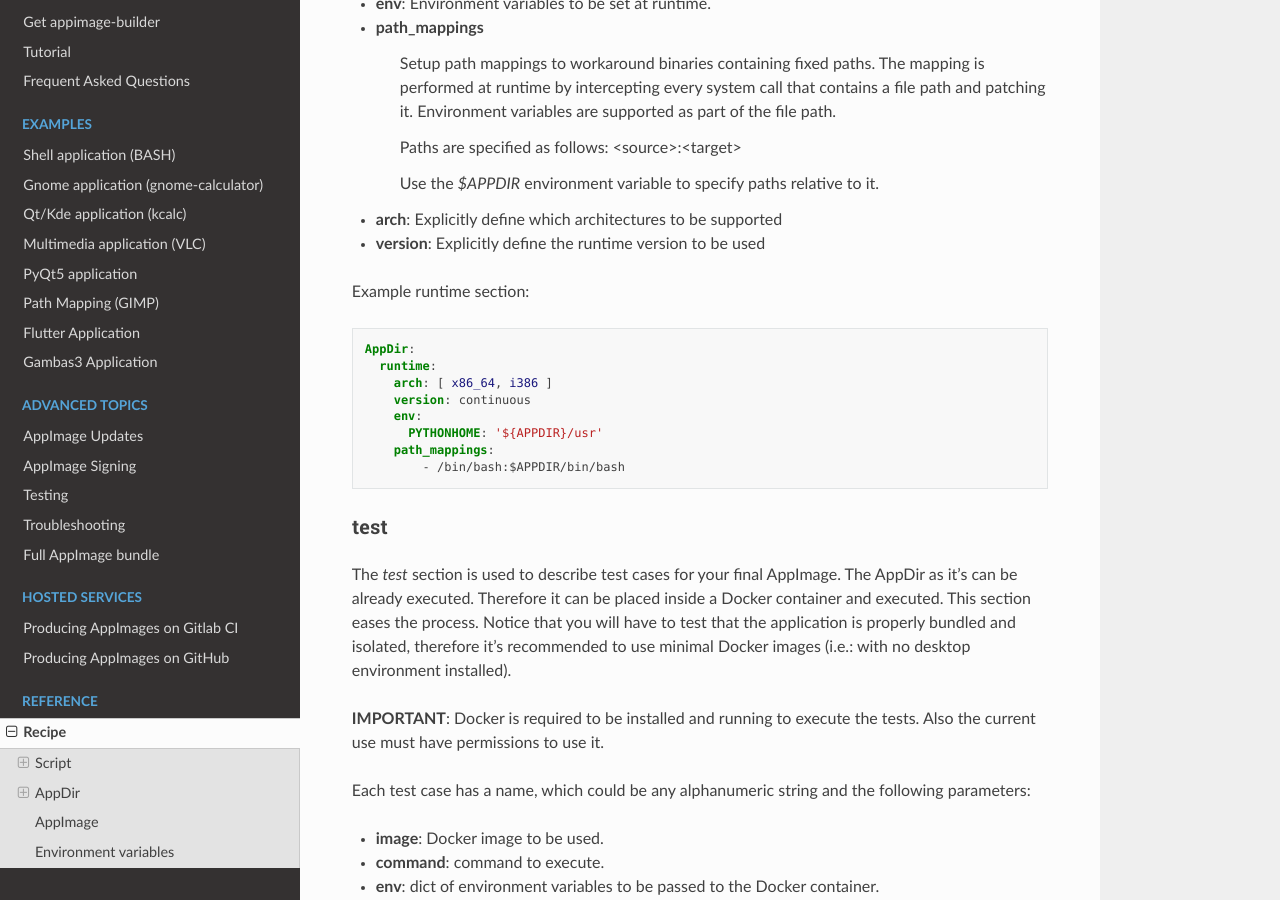
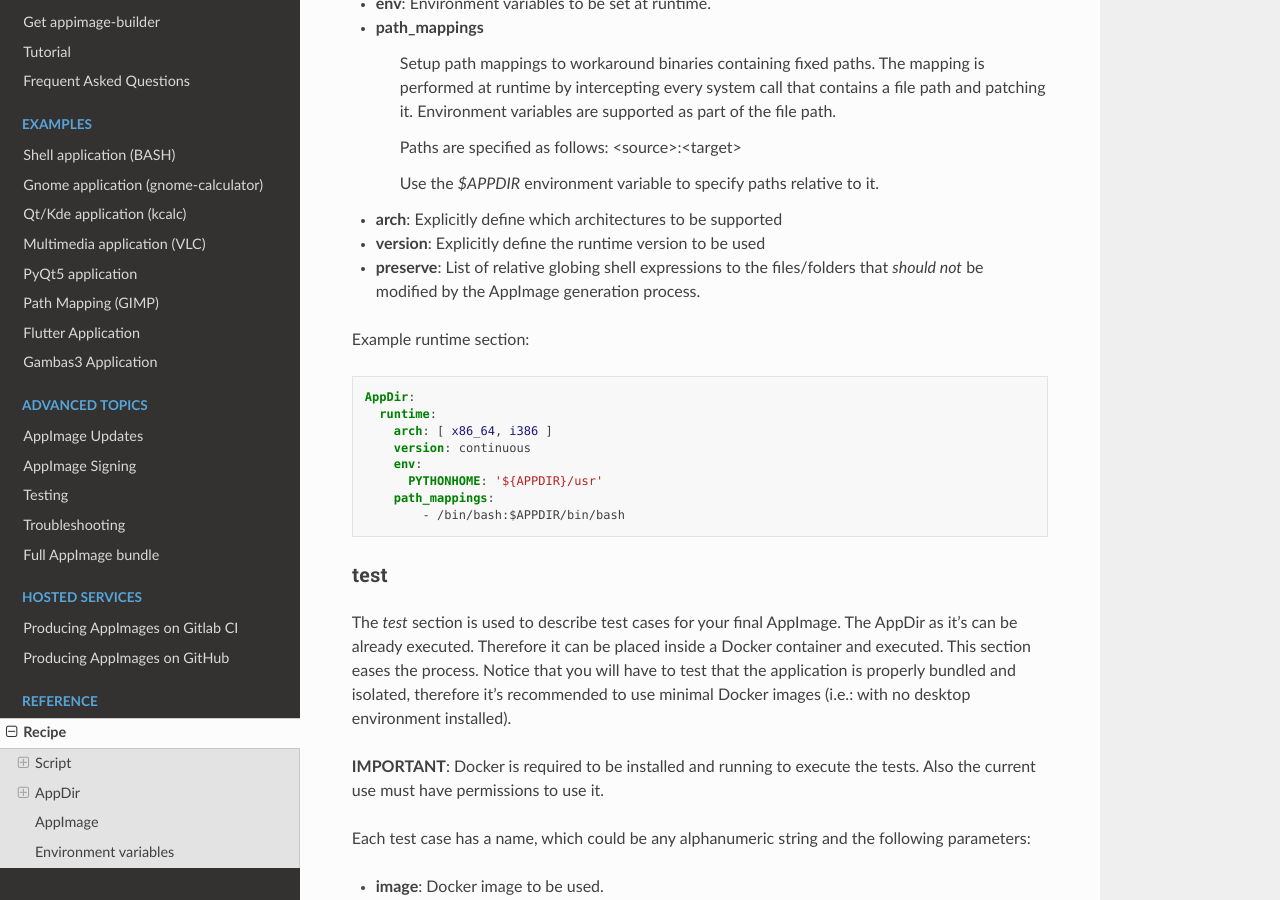
Before and after one commit to AppImageCrafters/appimage-builder-docs, a Sphinx documentation site: the page built from source/reference/recipe.rst, in a window 1280 px wide and 900 px high, scrolled down 4109 px. Built offline with Sphinx 7.4.7 and the Read the Docs theme 2.0.0, drawn with Linux system fonts in a browser that asks for light colours.

Commit message:
Add `preserve` Documentation

```diff
--- a/source/reference/recipe.rst
+++ b/source/reference/recipe.rst
@@ -235,6 +235,7 @@ Configure the application runtime environment, and path mappings.
 
 - **arch**: Explicitly define which architectures to be supported
 - **version**: Explicitly define the runtime version to be used
+- **preserve**: List of relative globing shell expressions to the files/folders that *should not* be modified by the AppImage generation process.
 
 Example runtime section:
 
```
